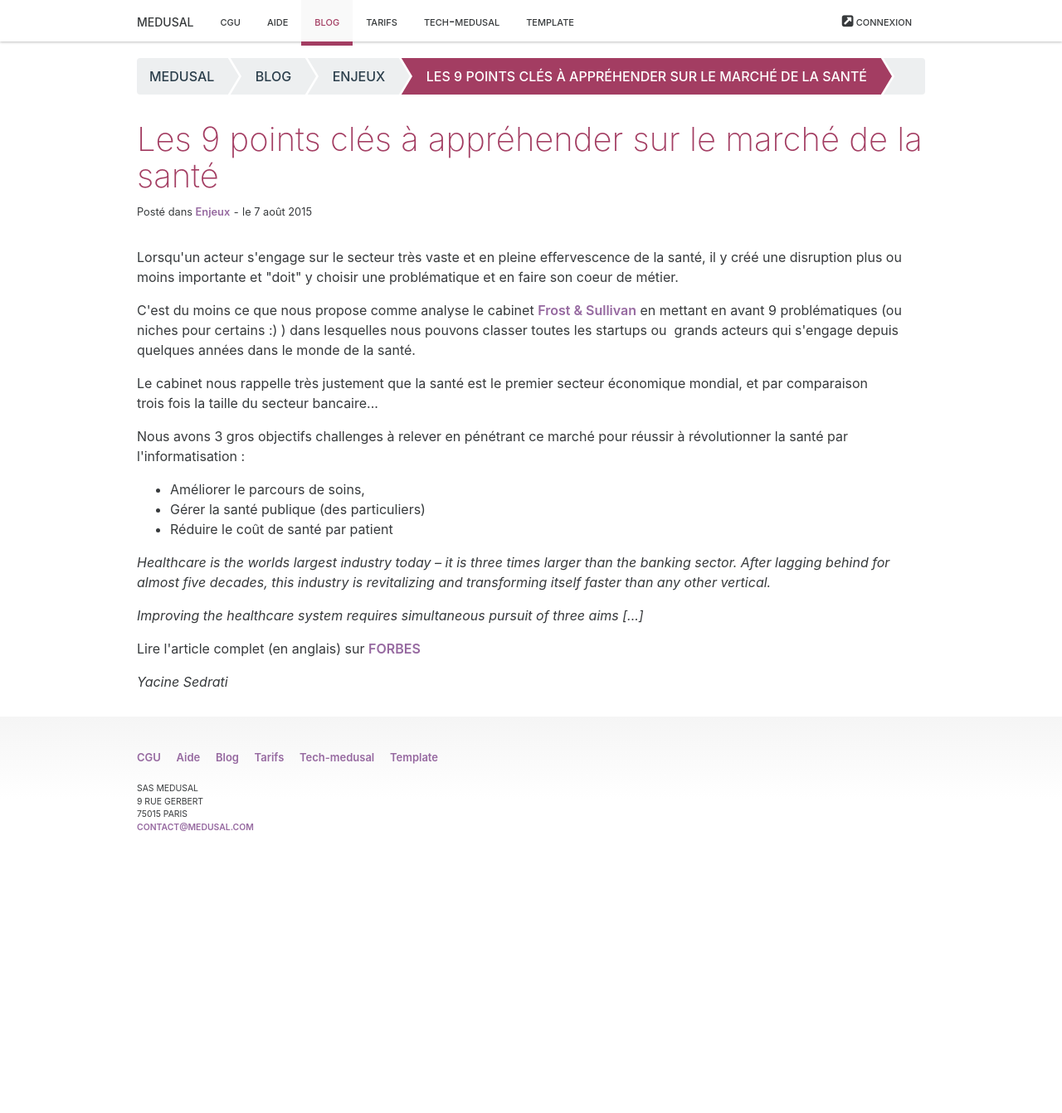
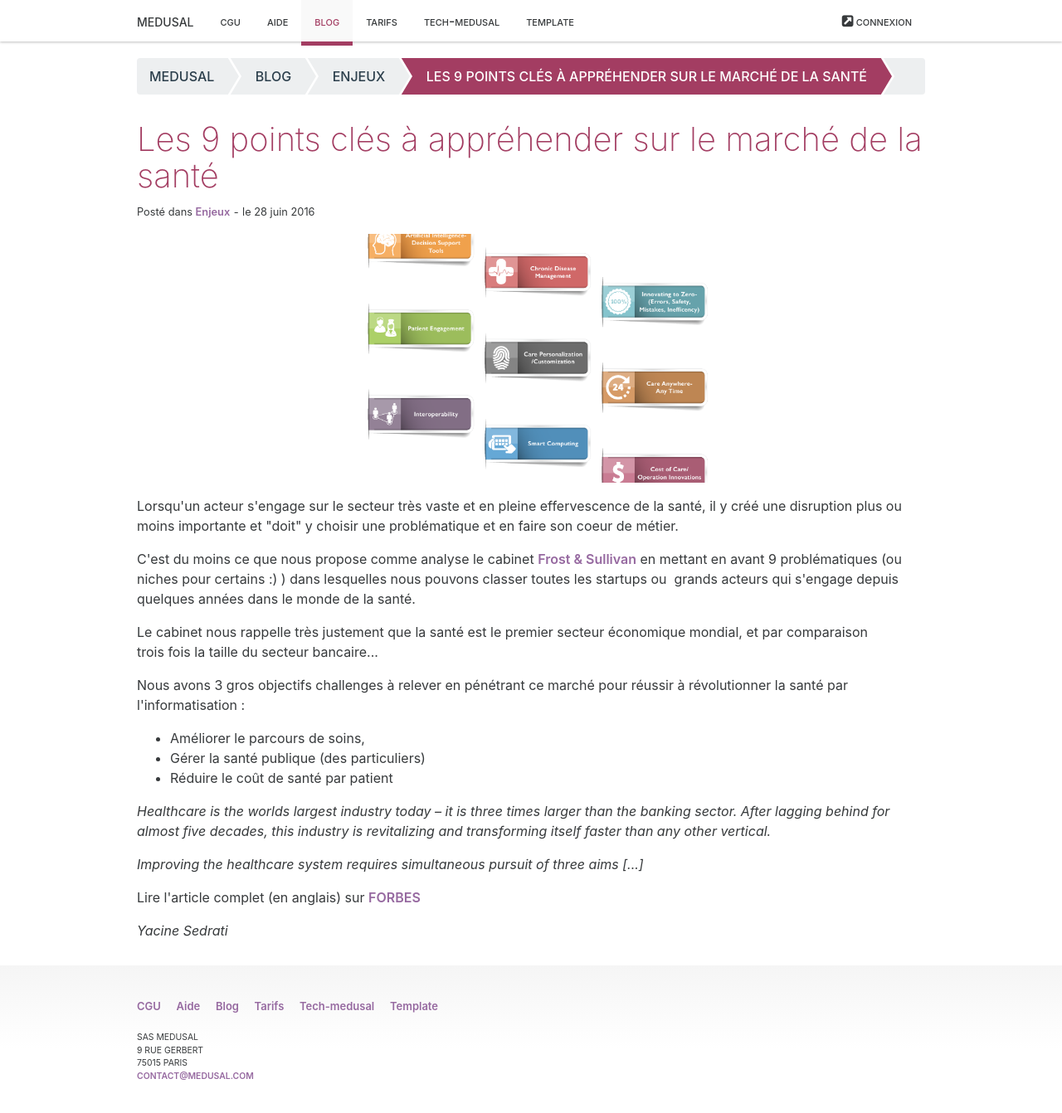
Before and after one commit to medusal/medusal.github.io, a Jekyll site: the page built from _posts/2015-08-07-les-9-points-cles-a-apprehender-sur-le-marche-de-la-sante.html, in a window 1280 px wide. Shown: the whole page at 83% size. Built offline with Jekyll 4.4.1, drawn with Linux system fonts in a browser that asks for light colours; before the commit the page ends 1042 px from its top, so only the background shows below that.

Commit message:
Update from Forestry.io - 2015-08-07-les-9-points-cles-a-apprehender-sur-le-marche-de-la-sante.html

```diff
--- a/_posts/2015-08-07-les-9-points-cles-a-apprehender-sur-le-marche-de-la-sante.html
+++ b/_posts/2015-08-07-les-9-points-cles-a-apprehender-sur-le-marche-de-la-sante.html
@@ -1,13 +1,13 @@
 ---
 title: Les 9 points clés à appréhender sur le marché de la santé
-date: 2015-08-07 09:06:21.000000000 +02:00
+date: '2016-06-28 07:06:00'
 type: post
 categories:
 - Enjeux
 tags:
 - "#business"
 - "#e-sante"
-banner: null
+banner: "/assets/reenita_graphic_9-segments_v3.png"
 excerpt: ''
 author: Yacine Sedrati
 ---
```
Also changed, not shown: assets/reenita_graphic_9-segments_v3.png (added).
